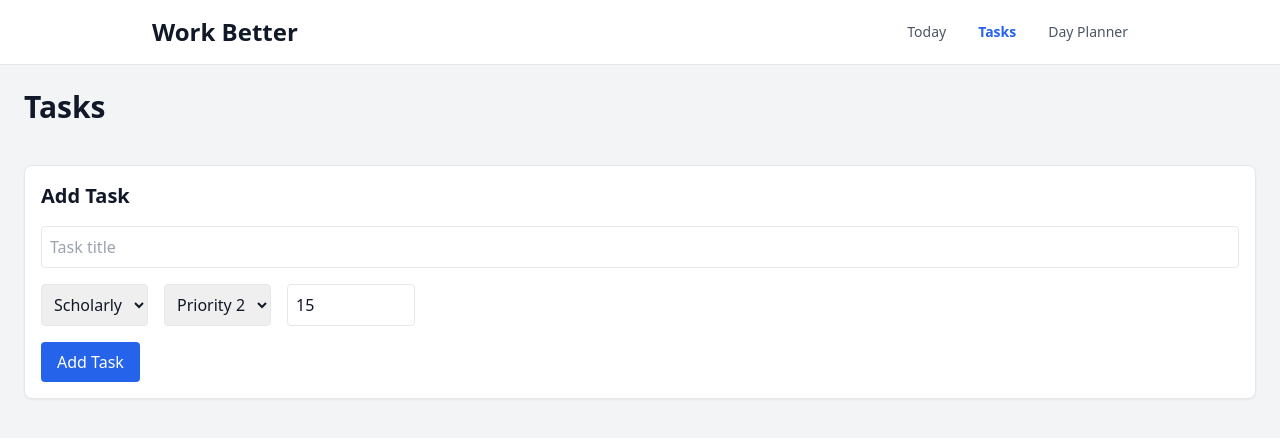
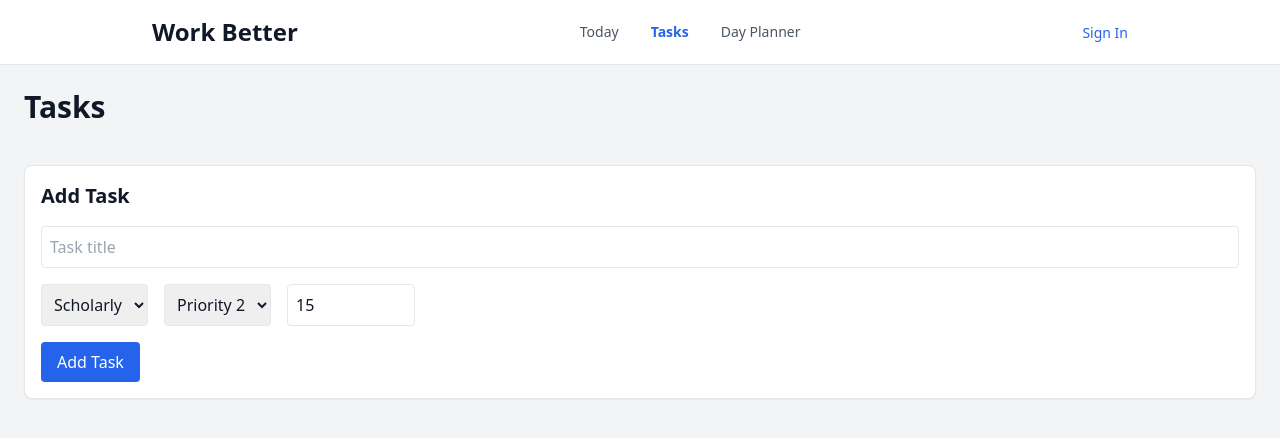
Before and after one commit to tundebloodytunde/Work-better, a Next.js app: page /tasks in a window 1280 px wide. Shown: the top 438 px of the page. Built offline with nearby package versions, Linux system fonts and the light colour scheme; no server answers; the database is empty.

Commit message:
Update Navigation.tsx

```diff
--- a/components/Navigation.tsx
+++ b/components/Navigation.tsx
@@ -1,6 +1,8 @@
 'use client';
 import Link from 'next/link';
 import { usePathname } from 'next/navigation';
+import { useEffect, useState } from 'react';
+import { supabase } from '@/lib/supabaseClient';
 
 const navLinks = [
   { href: '/today', label: 'Today' },
@@ -10,6 +12,16 @@ const navLinks = [
 
 export default function Navigation() {
   const pathname = usePathname();
+  const [user, setUser] = useState<any>(null);
+
+  useEffect(() => {
+    supabase.auth.getUser().then(({ data }) => setUser(data.user));
+  }, []);
+
+  const handleLogout = async () => {
+    await supabase.auth.signOut();
+    window.location.href = '/';
+  };
 
   return (
     <nav className="bg-white border-b sticky top-0 z-50">
@@ -27,6 +39,18 @@ export default function Navigation() {
             </Link>
           ))}
         </div>
+
+        <div>
+          {user ? (
+            <button onClick={handleLogout} className="text-sm text-red-600 hover:underline">
+              Logout
+            </button>
+          ) : (
+            <Link href="/auth/login" className="text-sm font-medium text-blue-600 hover:underline">
+              Sign In
+            </Link>
+          )}
+        </div>
       </div>
     </nav>
   );
```
